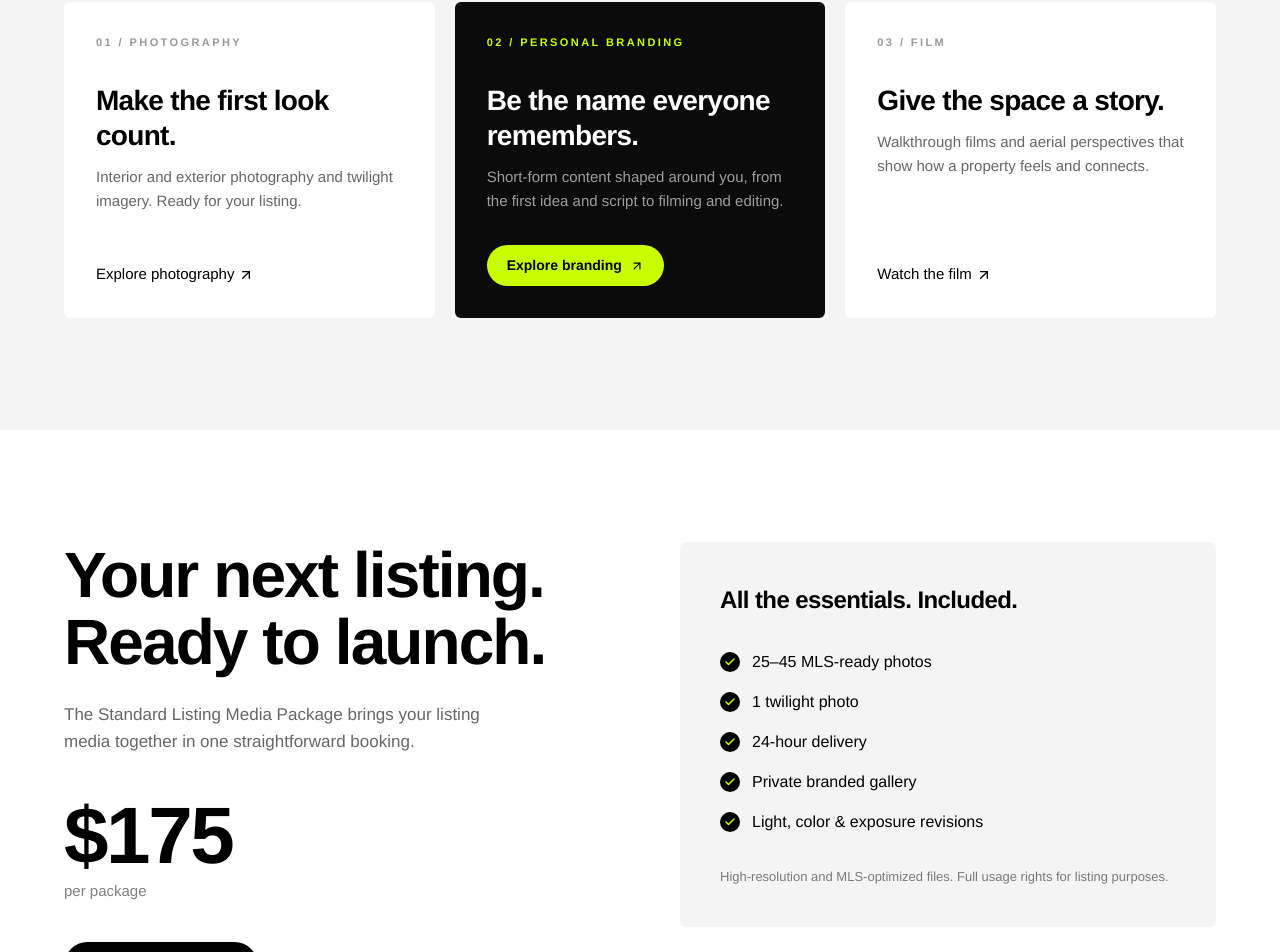
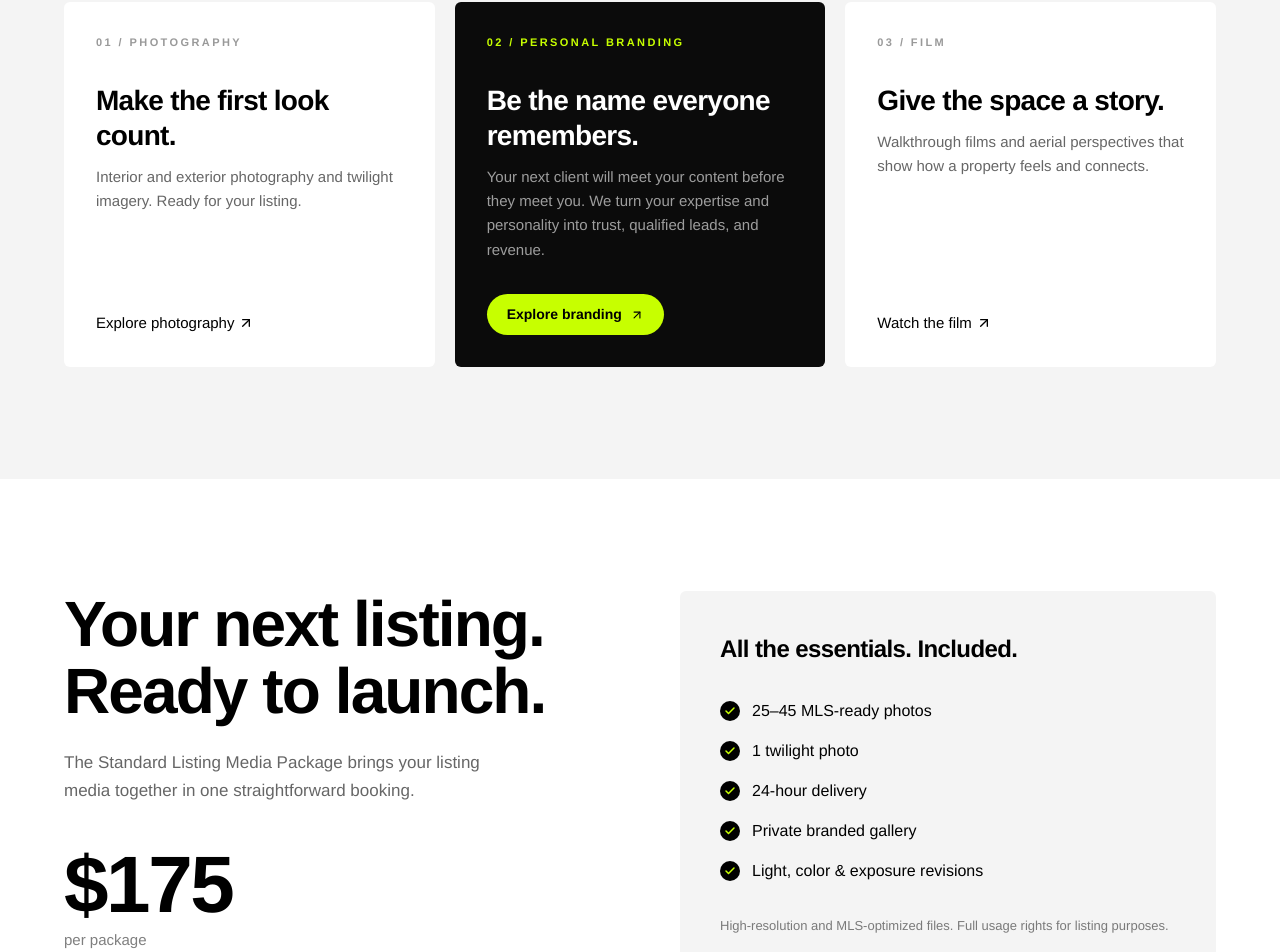
Before and after one commit to Imtiaj007zee/Luxentra-Media-, a React (Vite) app: page / in a window 1280 px wide. Shown: the part 2929-3881 px from the top of the page. Built offline with nearby package versions, Linux system fonts and the light colour scheme.

Commit message:
Personal branding card: new description copy

```diff
--- a/src/react-app/pages/Home.tsx
+++ b/src/react-app/pages/Home.tsx
@@ -18,7 +18,7 @@ const SERVICES = [
     n: "02",
     label: "PERSONAL BRANDING",
     title: "Be the name everyone remembers.",
-    copy: "Short-form content shaped around you, from the first idea and script to filming and editing.",
+    copy: "Your next client will meet your content before they meet you. We turn your expertise and personality into trust, qualified leads, and revenue.",
     cta: "Explore branding",
     href: "/order",
     dark: true,
```
